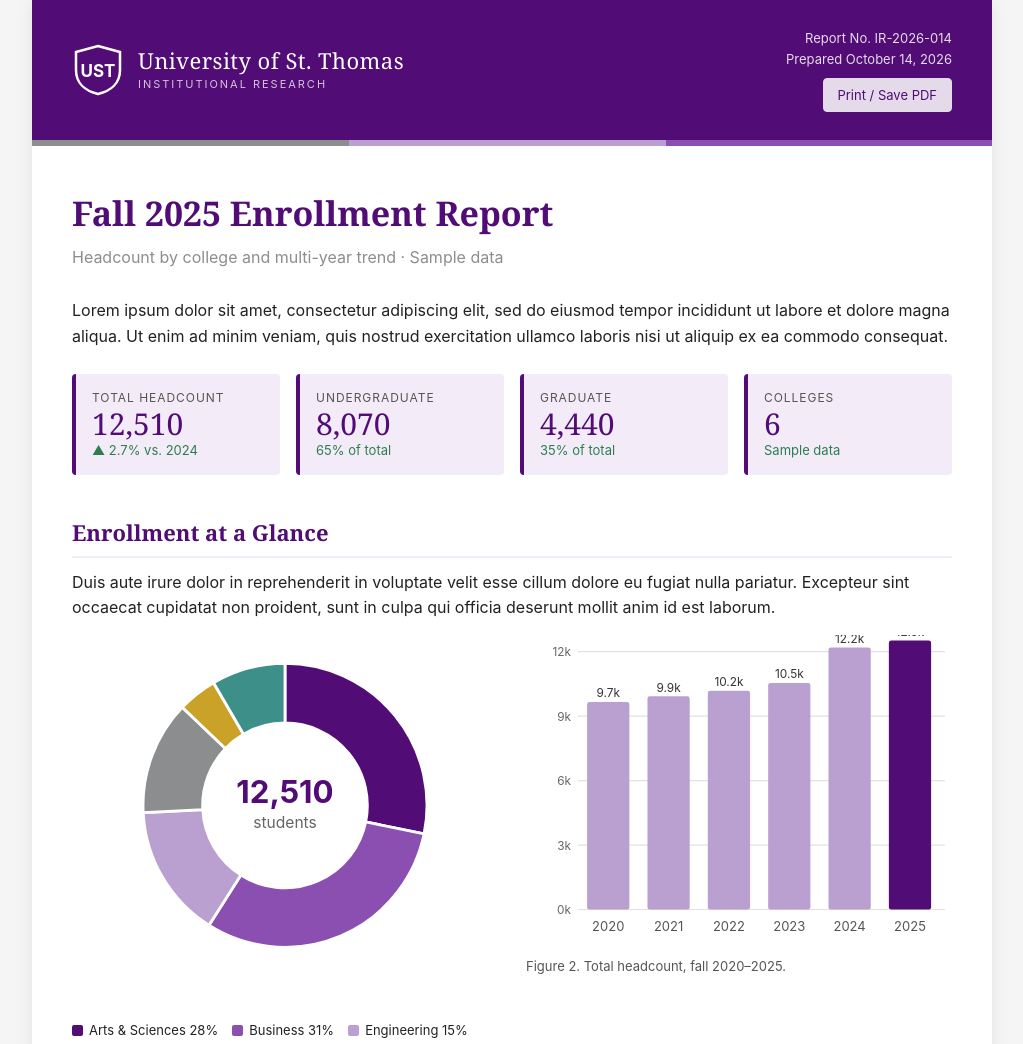
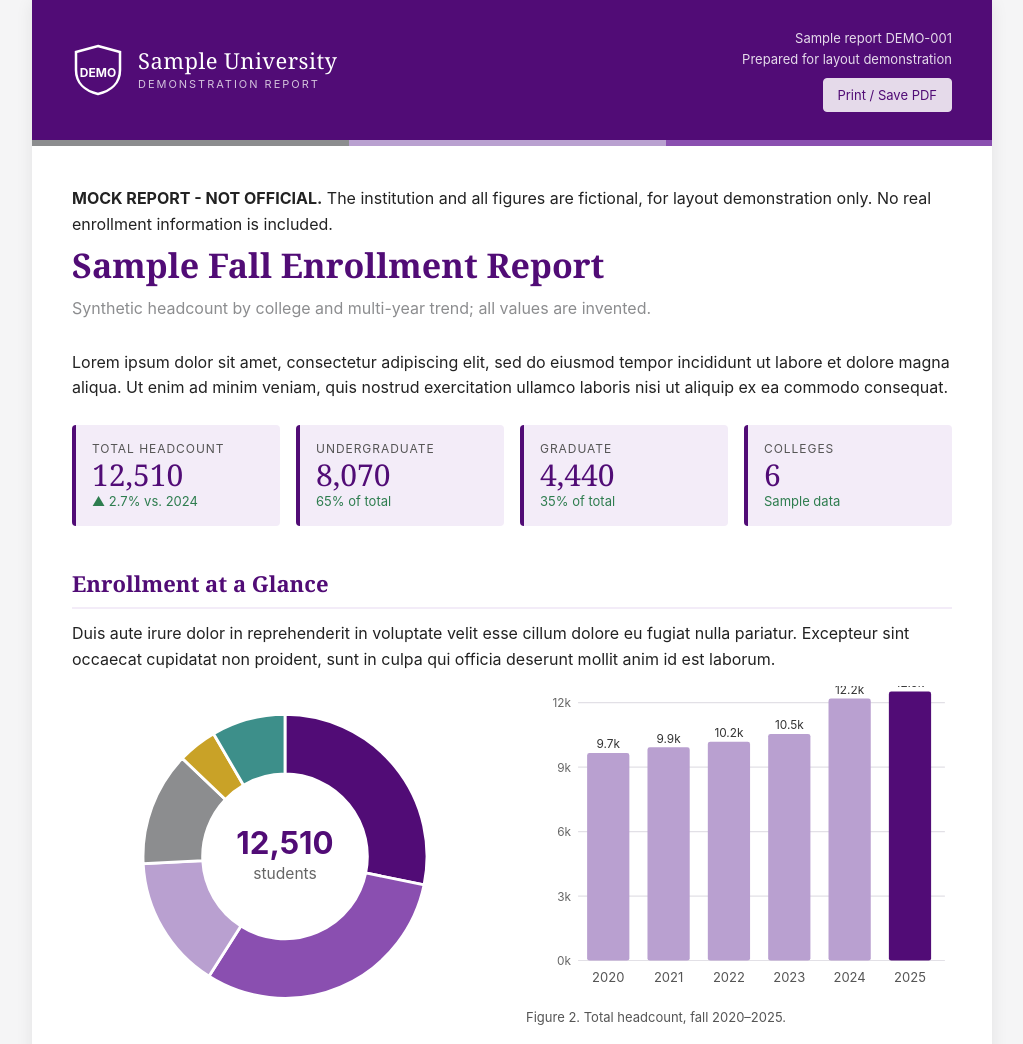
Before and after one commit to paulkaefer/vibe-coding, a plain HTML site: page hidden_printable_content/enrollment-report.html in a window 1280 px wide. Shown: the top 1044 px of the page, without its empty margins (128-1151 px from the left). Drawn offline with Linux system fonts and the light colour scheme.

Commit message:
genericized report (changes by @claude)

```diff
--- a/hidden_printable_content/enrollment-report.html
+++ b/hidden_printable_content/enrollment-report.html
@@ -97,28 +97,27 @@
 
   <header class="masthead">
     <div class="logo">
-      <!-- Placeholder mark: swap this SVG for the official UST logo file -->
-      <svg viewBox="0 0 52 52" role="img" aria-label="University mark placeholder">
+      <svg viewBox="0 0 52 52" role="img" aria-label="Demonstration mark">
         <path d="M26 2 48 8v18c0 13-9 21-22 24C13 47 4 39 4 26V8z" fill="none" stroke="#fff" stroke-width="2.5"/>
-        <text x="26" y="33" text-anchor="middle" font-family="Georgia, serif" font-size="17" font-weight="700" fill="#fff">UST</text>
+        <text x="26" y="33" text-anchor="middle" font-family="Georgia, serif" font-size="12" font-weight="700" fill="#fff">DEMO</text>
       </svg>
-      <div class="name">University of St. Thomas<small>Institutional Research</small></div>
+      <div class="name">Sample University<small>Demonstration report</small></div>
     </div>
     <div class="meta">
-      Report No. IR-2026-014<br>
-      Prepared October 14, 2026<br>
+      Sample report DEMO-001<br>
+      Prepared for layout demonstration<br>
       <button class="print" onclick="window.print()">Print / Save PDF</button>
     </div>
   </header>
   <div class="accent"></div>
 
   <main>
-    <div class="print-only print-banner">
-      <b>Printed copy.</b> Figures are fictional sample data for layout purposes only. The live version of this report is available online.
+    <div class="demo-banner">
+      <b>MOCK REPORT - NOT OFFICIAL.</b> The institution and all figures are fictional, for layout demonstration only. No real enrollment information is included.
     </div>
 
-    <h1>Fall 2025 Enrollment Report</h1>
-    <p class="subtitle">Headcount by college and multi-year trend &middot; Sample data</p>
+    <h1>Sample Fall Enrollment Report</h1>
+    <p class="subtitle">Synthetic headcount by college and multi-year trend; all values are invented.</p>
 
     <p>Lorem ipsum dolor sit amet, consectetur adipiscing elit, sed do eiusmod tempor incididunt ut labore et dolore magna aliqua. Ut enim ad minim veniam, quis nostrud exercitation ullamco laboris nisi ut aliquip ex ea commodo consequat.</p>
 
@@ -152,12 +151,12 @@
     <p>Nemo enim ipsam voluptatem quia voluptas sit aspernatur aut odit aut fugit, sed quia consequuntur magni dolores eos qui ratione voluptatem sequi nesciunt. Neque porro quisquam est, qui dolorem ipsum quia dolor sit amet.</p>
   </main>
 
-  <footer class="site">&copy; 2026 Institutional Research &middot; Lorem ipsum dolor sit amet. Sample report for layout purposes.</footer>
+  <footer class="site">Sample layout only &middot; Not an official university report.</footer>
 
   <!-- Print-only footer: repeats on every printed page -->
   <div class="print-only print-footer">
-    <div><b>CONFIDENTIAL &mdash; INTERNAL USE ONLY.</b> Do not distribute outside the university. Data are fictional placeholders.</div>
-    <div style="text-align:right">Report IR-2026-014 &middot; Printed <span id="printed"></span></div>
+    <div><b>MOCK REPORT - NOT OFFICIAL.</b> The institution and data are fictional placeholders.</div>
+    <div style="text-align:right">Sample report DEMO-001 &middot; Printed <span id="printed"></span></div>
   </div>
 </div>
 
```
